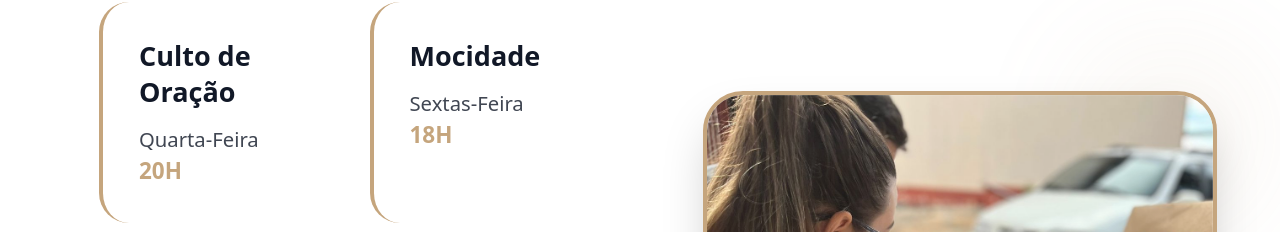
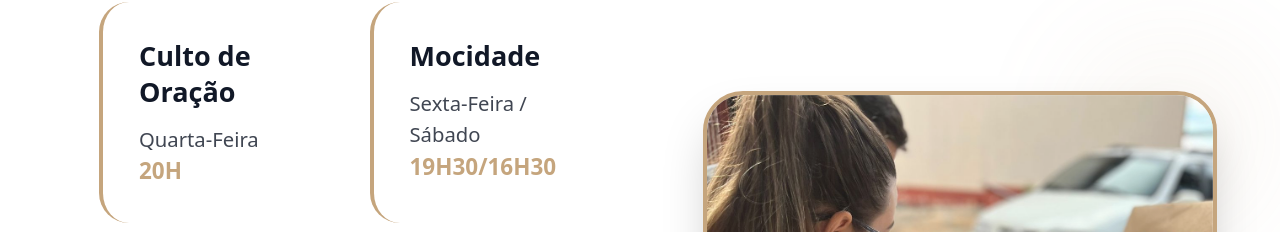
Before and after one commit to CoutinhoGustav/plataforma-ibrc, a React (Vite) app: page /programacoes in a window 1280 px wide. Shown: the part 358-590 px from the top of the page. Built offline with nearby package versions, Linux system fonts and the light colour scheme.

Commit message:
progamações

```diff
--- a/src/pages/Programacoes.jsx
+++ b/src/pages/Programacoes.jsx
@@ -6,7 +6,7 @@ const Programacoes = () => {
 
     const schedules = [
         { title: "Culto de Oração", day: "Quarta-Feira", time: "20H" },
-        { title: "Mocidade", day: "Sextas-Feira", time: "18H" },
+        { title: "Mocidade", day: "Sexta-Feira / Sábado", time: "19H30/16H30" },
         { title: "Escola Bíblica Dominical", day: "Domingo", time: "9H30" },
         { title: "Culto Evangelístico", day: "Domingo", time: "19H" },
     ];
```
